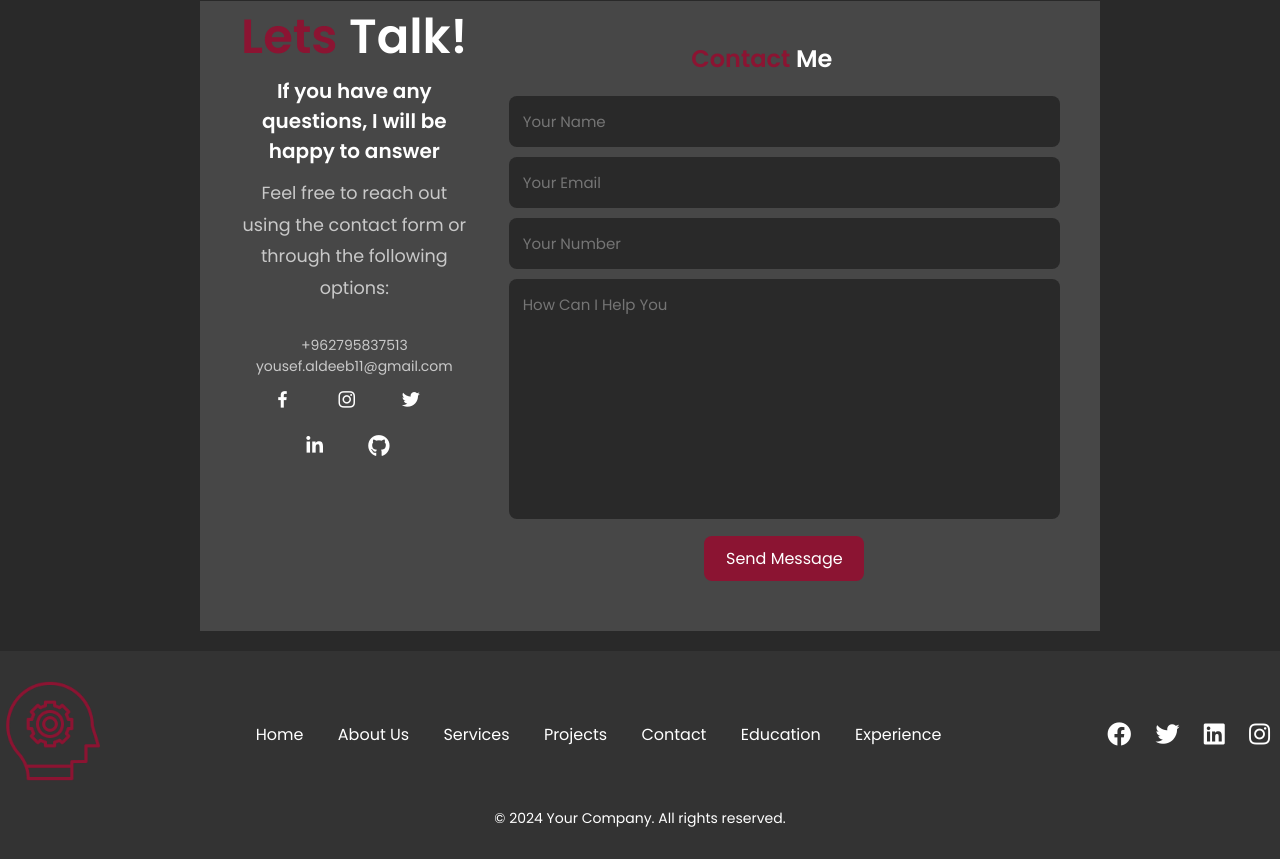
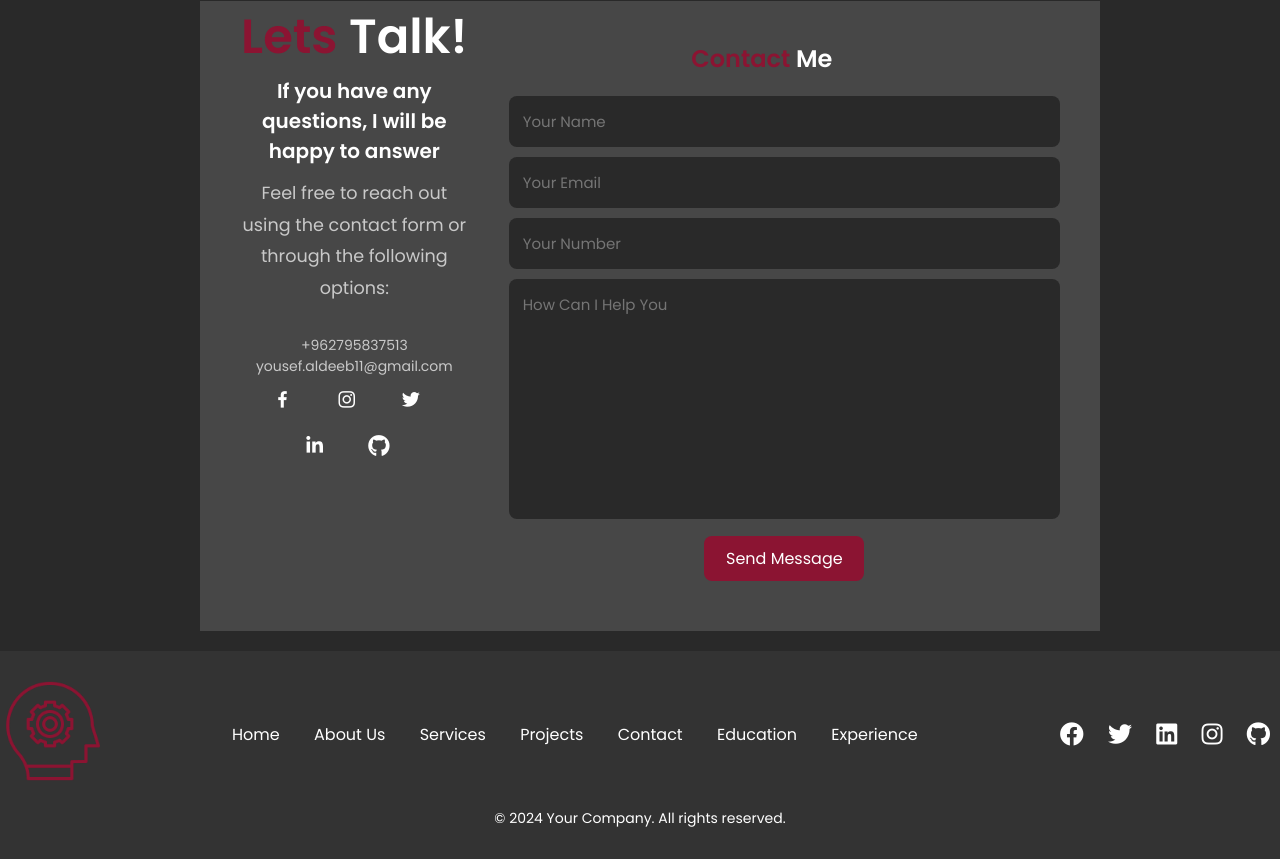
Before and after one commit to yousefweb/Portfolio, a plain HTML site: page index.html in a window 1280 px wide. Shown: the part 9861-10720 px from the top of the page. Drawn offline with nearby package versions, Linux system fonts and the light colour scheme.

Commit message:
Update index.html

```diff
--- a/index.html
+++ b/index.html
@@ -412,6 +412,8 @@
       <a href="https://twitter.com/Yousef1Aldeeb"><i class="fab fa-twitter"></i></a>
       <a href="https://www.linkedin.com/in/yousef-al-deeb/"><i class="fab fa-linkedin"></i></a>
       <a href="https://www.instagram.com/yousefaldeeb1/"><i class="fab fa-instagram"></i></a>
+      <a href="https://github.com/yousefweb"><i class="fab fa-github"></i></a>
+
     </div>
   </div>
   <div class="footer-text">
```
